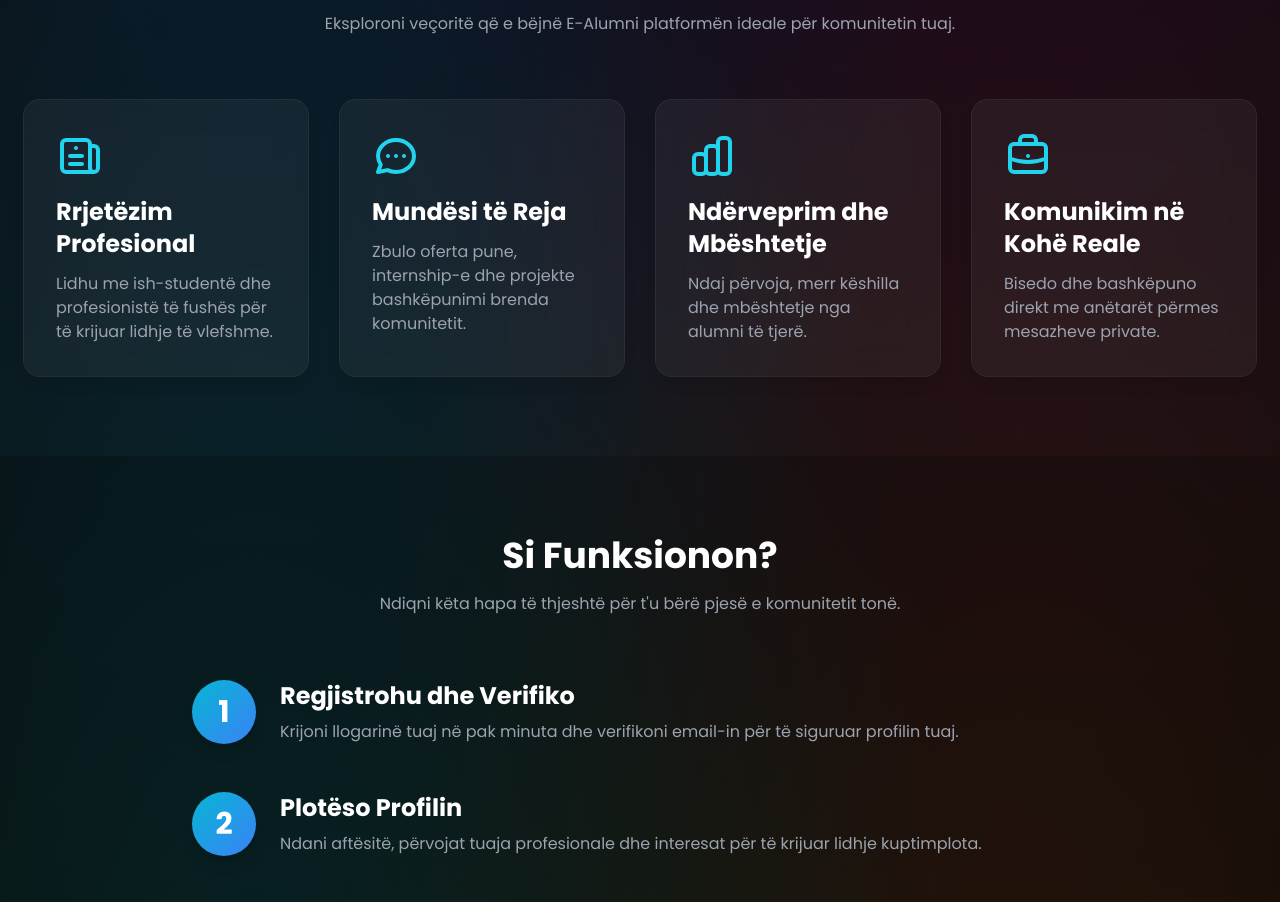
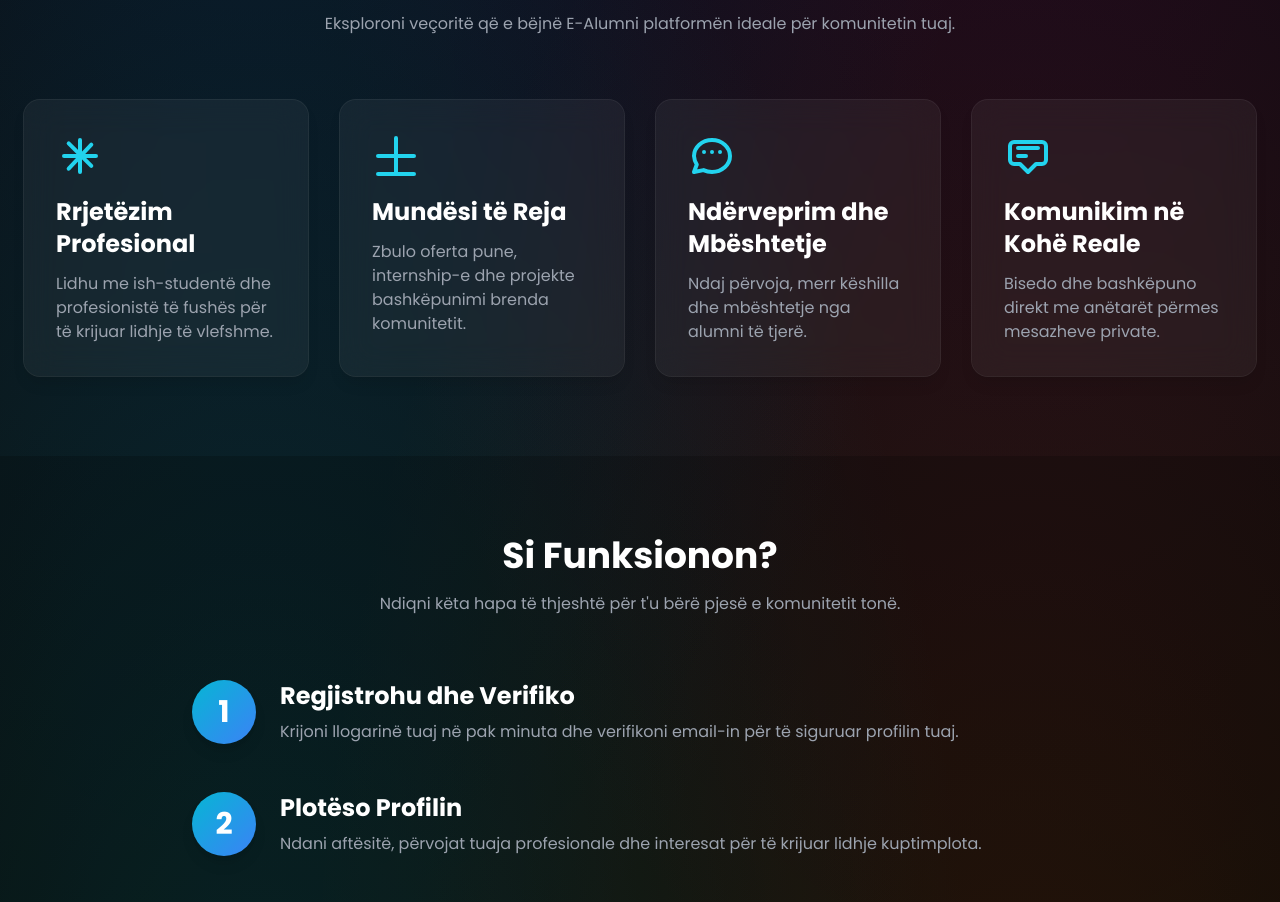
Before and after one commit to EPllana/e-Alumni, a React (Vite) app: page / in a window 1280 px wide. Shown: the part 1000-1902 px from the top of the page. Built offline with nearby package versions, Linux system fonts and the light colour scheme.

Commit message:
Updated feature icons to match their descriptions

```diff
--- a/components/FeaturesSection.tsx
+++ b/components/FeaturesSection.tsx
@@ -32,26 +32,51 @@ const FeaturesSection: React.FC = () => {
 
 const features = [
   {
-            icon: <svg className="w-12 h-12" fill="none" stroke="currentColor" viewBox="0 0 24 24" xmlns="http://www.w3.org/2000/svg"><path strokeLinecap="round" strokeLinejoin="round" strokeWidth="2" d="M19 20H5a2 2 0 01-2-2V6a2 2 0 012-2h10a2 2 0 012 2v1m2 13a2 2 0 01-2-2V7m2 13a2 2 0 002-2V9a2 2 0 00-2-2h-2m-4-3H9M7 16h6M7 12h6m-3-4h.01"></path></svg>,
+    // Rrjetëzim Profesional → ikonë rrjeti
+    icon: (
+      <svg className="w-12 h-12" fill="none" stroke="currentColor" viewBox="0 0 24 24">
+        <path strokeLinecap="round" strokeLinejoin="round" strokeWidth="2"
+          d="M12 4v16m8-8H4m13.656-5.656L6.344 18.344m0-12.688l11.312 11.312" />
+      </svg>
+    ),
     title: "Rrjetëzim Profesional",
     description: "Lidhu me ish-studentë dhe profesionistë të fushës për të krijuar lidhje të vlefshme.",
   },
   {
-            icon: <svg className="w-12 h-12" fill="none" stroke="currentColor" viewBox="0 0 24 24" xmlns="http://www.w3.org/2000/svg"><path strokeLinecap="round" strokeLinejoin="round" strokeWidth="2" d="M8 12h.01M12 12h.01M16 12h.01M21 12c0 4.418-4.03 8-9 8a9.863 9.863 0 01-4.255-.949L3 20l1.395-3.72C3.512 15.042 3 13.574 3 12c0-4.418 4.03-8 9-8s9 3.582 9 8z"></path></svg>,
+    // Mundësi të Reja → ikonë portofoli / punësimi
+    icon: (
+      <svg className="w-12 h-12" fill="none" stroke="currentColor" viewBox="0 0 24 24">
+        <path strokeLinecap="round" strokeLinejoin="round" strokeWidth="2"
+          d="M12 12v9m0 0h9m-9 0H3m9-9V3m0 9h9m-9 0H3" />
+      </svg>
+    ),
     title: "Mundësi të Reja",
     description: "Zbulo oferta pune, internship-e dhe projekte bashkëpunimi brenda komunitetit.",
   },
   {
-            icon: <svg className="w-12 h-12" fill="none" stroke="currentColor" viewBox="0 0 24 24" xmlns="http://www.w3.org/2000/svg"><path strokeLinecap="round" strokeLinejoin="round" strokeWidth="2" d="M9 19v-6a2 2 0 00-2-2H5a2 2 0 00-2 2v6a2 2 0 002 2h2a2 2 0 002-2zm0 0V9a2 2 0 012-2h2a2 2 0 012 2v10m-6 0a2 2 0 002 2h2a2 2 0 002-2m0 0V5a2 2 0 012-2h2a2 2 0 012 2v14a2 2 0 01-2 2h-2a2 2 0 01-2-2z"></path></svg>,
+    // Ndërveprim dhe Mbështetje → ikonë mesazhi / bisedash
+    icon: (
+      <svg className="w-12 h-12" fill="none" stroke="currentColor" viewBox="0 0 24 24">
+        <path strokeLinecap="round" strokeLinejoin="round" strokeWidth="2"
+          d="M8 10h.01M12 10h.01M16 10h.01M21 12c0 4.418-4.03 8-9 8a9.86 9.86 0 01-4.255-.949L3 20l1.395-3.72A8.963 8.963 0 013 12c0-4.418 4.03-8 9-8s9 3.582 9 8z" />
+      </svg>
+    ),
     title: "Ndërveprim dhe Mbështetje",
     description: "Ndaj përvoja, merr këshilla dhe mbështetje nga alumni të tjerë.",
   },
   {
-            icon: <svg className="w-12 h-12" fill="none" stroke="currentColor" viewBox="0 0 24 24" xmlns="http://www.w3.org/2000/svg"><path strokeLinecap="round" strokeLinejoin="round" strokeWidth="2" d="M21 13.255A23.931 23.931 0 0112 15c-3.183 0-6.22-.62-9-1.745M16 6V4a2 2 0 00-2-2h-4a2 2 0 00-2 2v2m4 6h.01M5 20h14a2 2 0 002-2V8a2 2 0 00-2-2H5a2 2 0 00-2 2v10a2 2 0 002 2z"></path></svg>,
+    // Komunikim në Kohë Reale → ikonë mesazhi / chat real-time
+    icon: (
+      <svg className="w-12 h-12" fill="none" stroke="currentColor" viewBox="0 0 24 24">
+        <path strokeLinecap="round" strokeLinejoin="round" strokeWidth="2"
+          d="M7 8h10M7 12h4m1 8l-4-4H5a2 2 0 01-2-2V7a2 2 0 012-2h14a2 2 0 012 2v7a2 2 0 01-2 2h-3l-4 4z" />
+      </svg>
+    ),
     title: "Komunikim në Kohë Reale",
     description: "Bisedo dhe bashkëpuno direkt me anëtarët përmes mesazheve private.",
   }
 ];
+
 
     return (
         <section id="features" className="py-20 bg-transparent">
```
Lines whose indentation alone changed are shown as unchanged.
